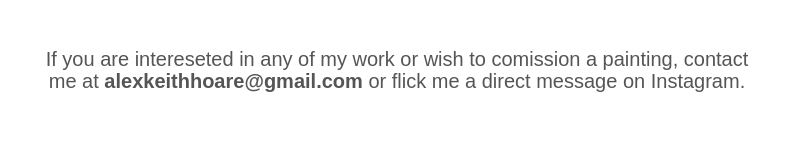
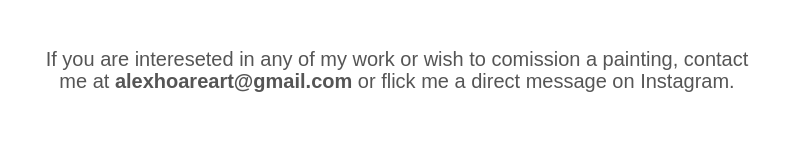
Before and after one commit to SpreadableJam/AlexHoareArt, a plain HTML site: page index.html in a window 1280 px wide. Shown: the part 1803-1963 px from the top of the page, without its empty margins (243-1036 px from the left). Drawn offline with Linux system fonts and the light colour scheme.

Commit message:
Updated email address in html

```diff
--- a/index.html
+++ b/index.html
@@ -104,7 +104,7 @@
         <h2><b>Get in touch!</h2></b>
       <hr>
       <ul>
-          <p> If you are intereseted in any of my work or wish to comission a painting, contact me at <a href="mailto:alexhoareart@gmail.com"><b> alexkeithhoare@gmail.com </a></b> or flick me a direct message on Instagram.
+          <p> If you are intereseted in any of my work or wish to comission a painting, contact me at <a href="mailto:alexhoareart@gmail.com"><b> alexhoareart@gmail.com </a></b> or flick me a direct message on Instagram.
       </ul>
     </div>
       </div>
```
